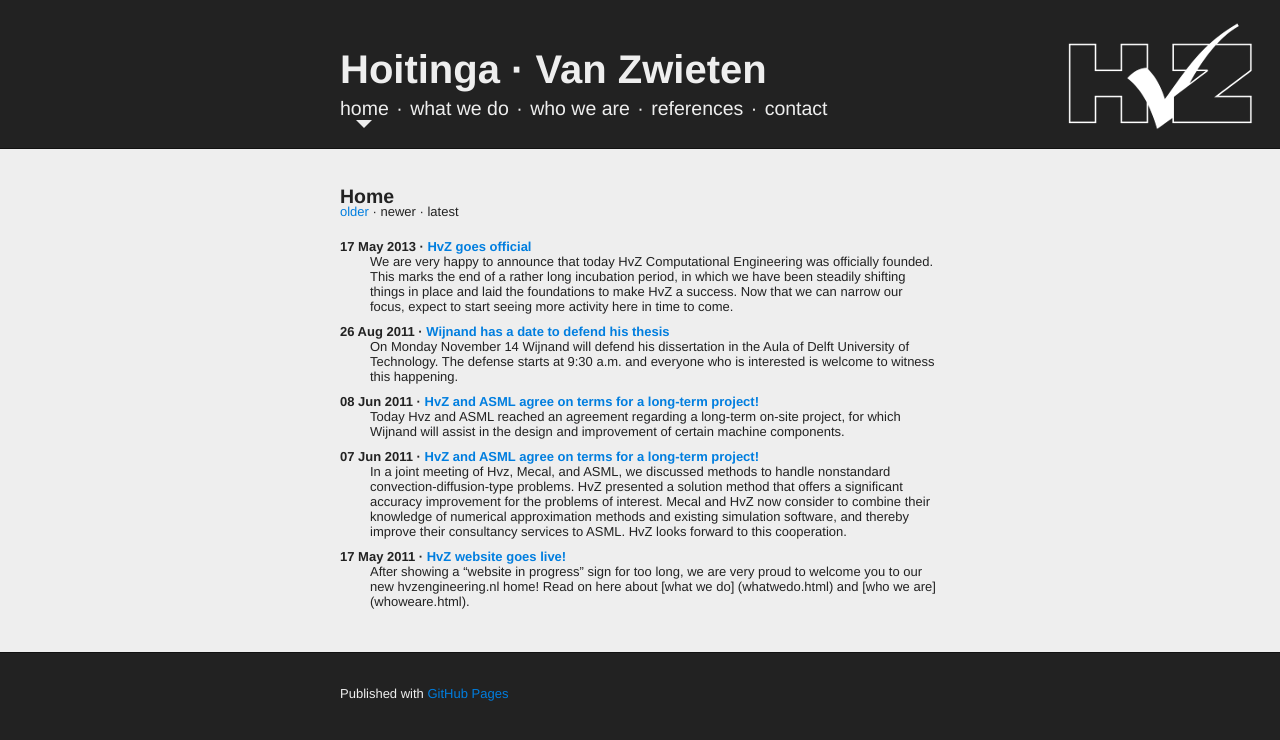
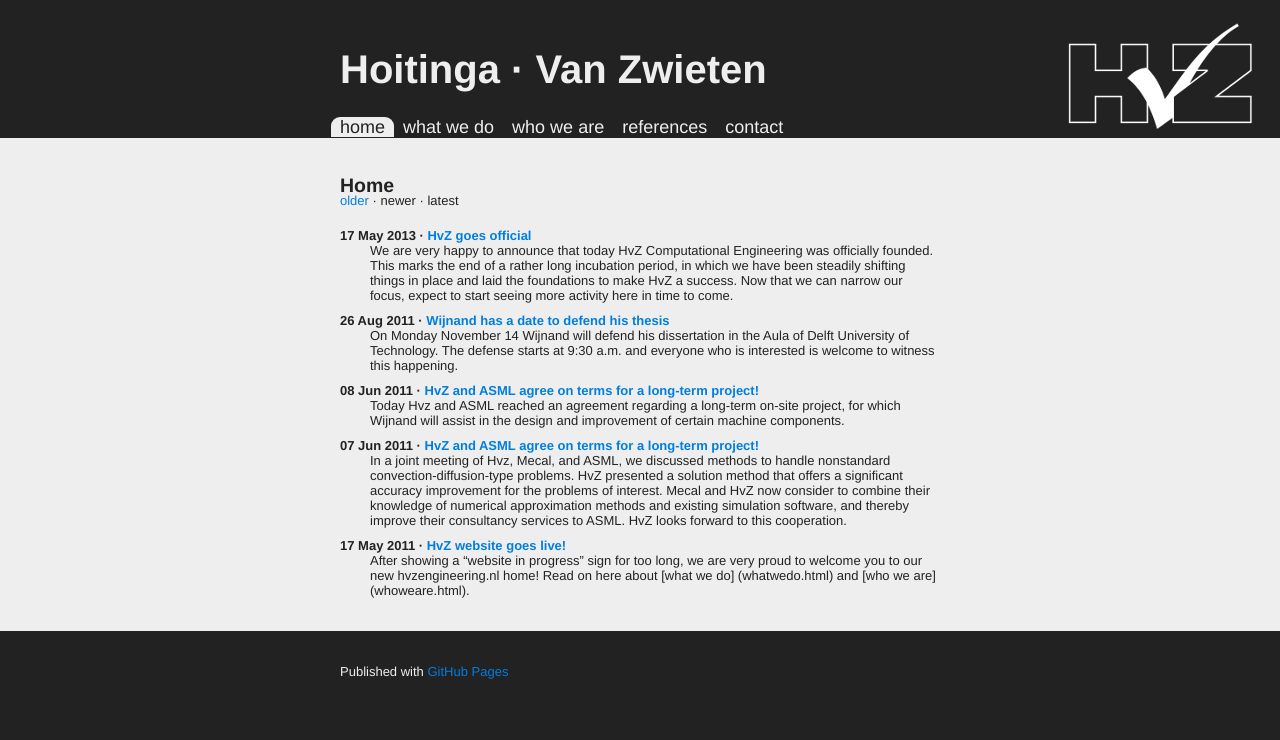
Before and after one commit to wijnandhoitinga/hvzengineering.github.io, a Jekyll site: the page built from index.html, in a window 1280 px wide. Shown: the top 740 px of the page. Built offline with Jekyll 4.4.1, drawn with Linux system fonts in a browser that asks for light colours; Markdown is read by kramdown in place of the engine named in the settings; the list of posts is cut into pages by our own code.

Commit message:
switch from arrow to tab bar

```diff
--- a/_layouts/default.html
+++ b/_layouts/default.html
@@ -49,42 +49,9 @@
     <div id="header_wrap" class="outer">
       <header class="inner">
         <h1>Hoitinga &middot; Van&nbsp;Zwieten</h1>
-        <h2>
-          <span class="sec">
-            <a href="/">home</a>
-            {% if page.title == "Home" %}
-              <span class="arrow-down"></span>
-            {% endif %}
-          </span>
-          <span class="sep">&middot;</span>
-          <span class="sec">
-            <a href="/whatwedo.html">what&nbsp;we&nbsp;do</a>
-            {% if page.title == "What we do" %}
-              <span class="arrow-down"></span>
-            {% endif %}
-          </span>
-          <span class="sep">&middot;</span>
-          <span class="sec">
-            <a href="/whoweare.html">who&nbsp;we&nbsp;are</a>
-            {% if page.title == "Who we are" %}
-              <span class="arrow-down"></span>
-            {% endif %}
-          </span>
-          <span class="sep">&middot;</span>
-          <span class="sec">
-            <a href="/references.html">references</a>
-            {% if page.title == "References" %}
-              <span class="arrow-down"></span>
-            {% endif %}
-          </span>
-          <span class="sep">&middot;</span>
-          <span class="sec">
-            <a href="/contact.html">contact</a>
-            {% if page.title == "Contact" %}
-              <span class="arrow-down"></span>
-            {% endif %}
-          </span>
-        </h2>
+        <div id="tabbar">
+          <a href="/" {% if page.title == "Home" %}class="select"{% endif %}>home</a><a href="/whatwedo.html" {% if page.title == "What we do" %}class="select"{% endif %}>what&nbsp;we&nbsp;do</a><a href="/whoweare.html" {% if page.title == "Who we are" %}class="select"{% endif %}>who&nbsp;we&nbsp;are</a><a href="/references.html" {% if page.title == "References" %}class="select"{% endif %}>references</a><a href="/contact.html" {% if page.title == "Contact" %}class="select"{% endif %}>contact</a></h2>
+        </div>
       </header>
     </div>
     <div id="main_content_wrap" class="outer">
--- a/css/main.css
+++ b/css/main.css
@@ -31,6 +31,7 @@ a {
   position: relative;
   max-width: 600px;
   padding: 20px 10px;
+  padding-bottom: 0px;
   margin: 0 auto;
 }
 
@@ -40,52 +41,34 @@ a {
 
 #header_wrap h1 {
   font-size: 40px;
-  margin-bottom: 5px;
+  margin-bottom: 25px;
 }
 
-#header_wrap h2 {
-  font-weight: normal;
-  margin-top: 5px;
-  margin-bottom: 0px;
+#tabbar {
+  font-size: large;
+  margin-left: -9px;
 }
 
-#header_wrap a {
+#tabbar a {
   color: inherit;
+  padding: 0px 9px;
+  margin: 0px;
+  border-top-left-radius: 9px;
+  border-top-right-radius: 9px;
 }
 
-.sec {
-  display: inline-block;
+#tabbar a.select {
+  background-color: #eee;
+  color: #222;
 }
-
-.sec a {
-  display: block;
-}
-
-.sep {
-  display: inline;
-  padding: 0px 2px;
-}
-
-.arrow-down {
-  display: block;
-  margin-left: auto;
-  margin-right: auto;
-  width: 0;
-  height: 0;
-  border-left: 8px solid transparent;
-  border-right: 8px solid transparent;
-  border-top: 8px solid #eee;
-}
-
 
 /***( MAIN CONTENT )***/
 
 
 #main_content_wrap {
+  padding-bottom: 10px;
   background: #eee;
   color: #222;
-  border-top: 1px solid #111;
-  border-bottom: 1px solid #111;
 }
 
 .nav {
```
